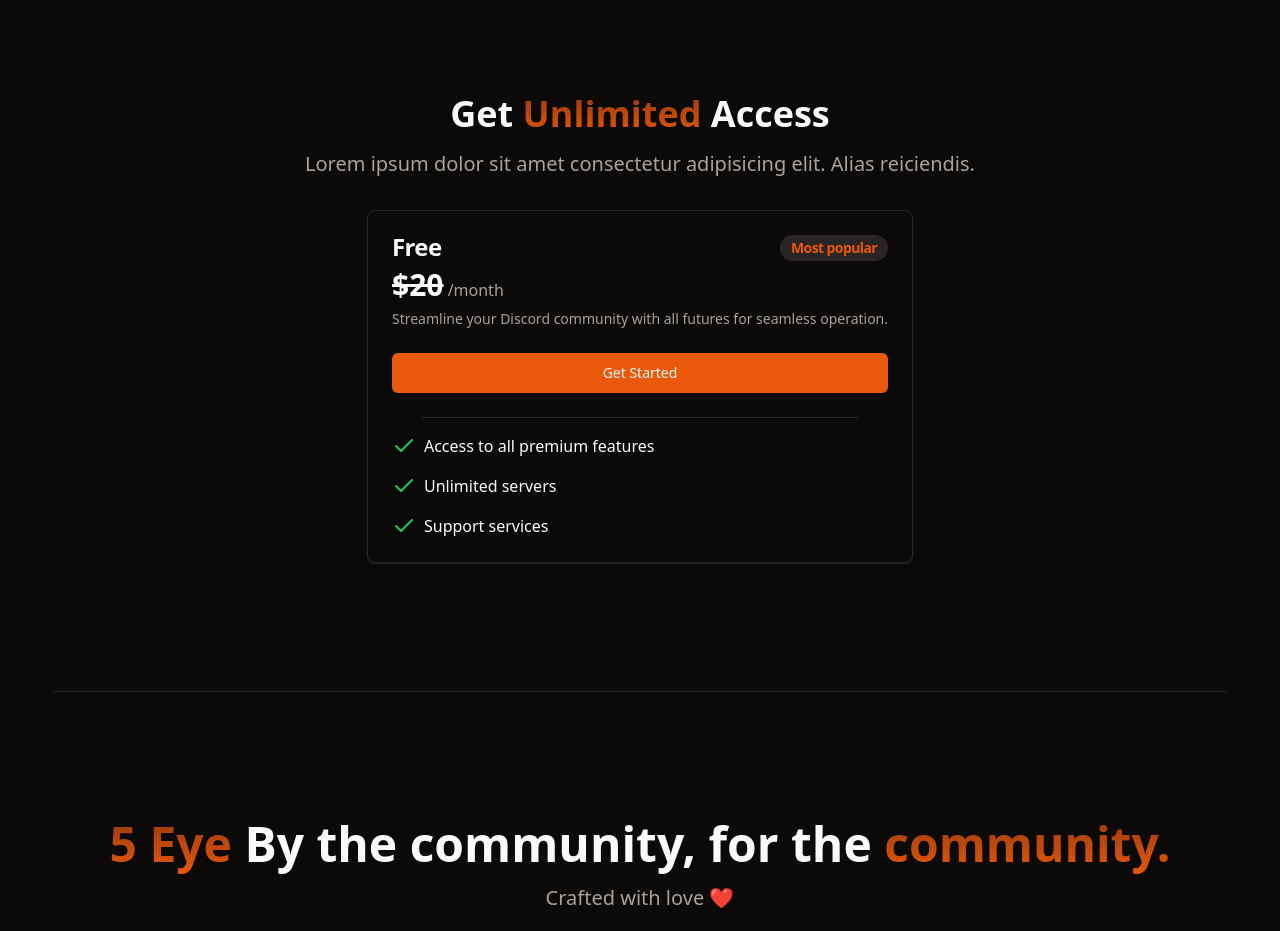
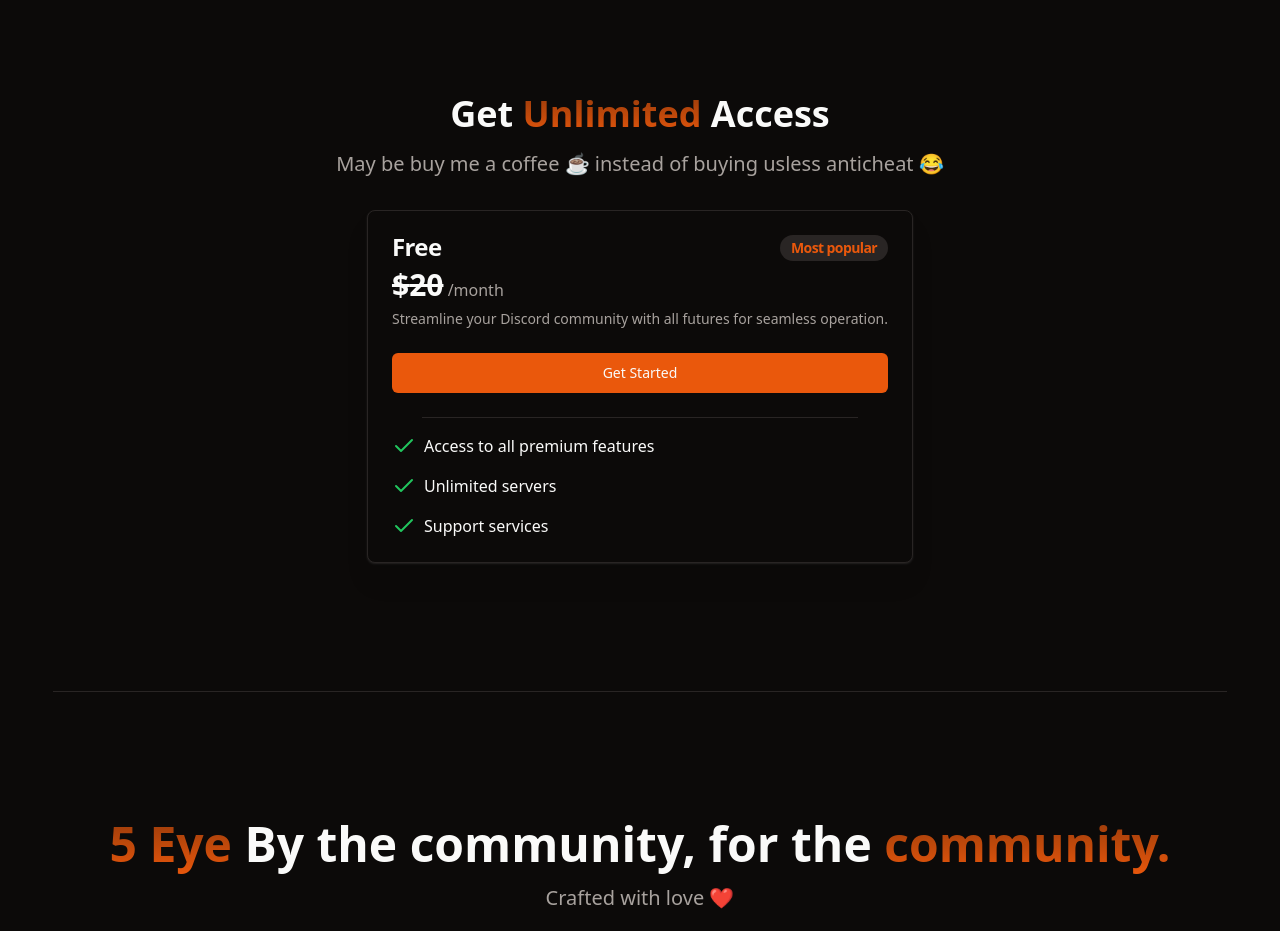
Before and after one commit to RadouaneGaroiaz/5eye-landing-page, a React (Vite) app: page / in a window 1280 px wide. Shown: the part 6600-7531 px from the top of the page. Built offline with nearby package versions, Linux system fonts and the light colour scheme.

Commit message:
Update Pricing component with new text for access section

```diff
--- a/src/components/Pricing.tsx
+++ b/src/components/Pricing.tsx
@@ -83,8 +83,7 @@ export const Pricing = () => {
         Access
       </h2>
       <h3 className="text-xl text-center text-muted-foreground pt-4 pb-8">
-        Lorem ipsum dolor sit amet consectetur adipisicing elit. Alias
-        reiciendis.
+        May be buy me a coffee ☕️ instead of buying usless anticheat 😂
       </h3>
       {/* <div className="grid md:grid-cols-2 lg:grid-cols-3 gap-8"> */}
       <div className="grid place-content-center">
```
